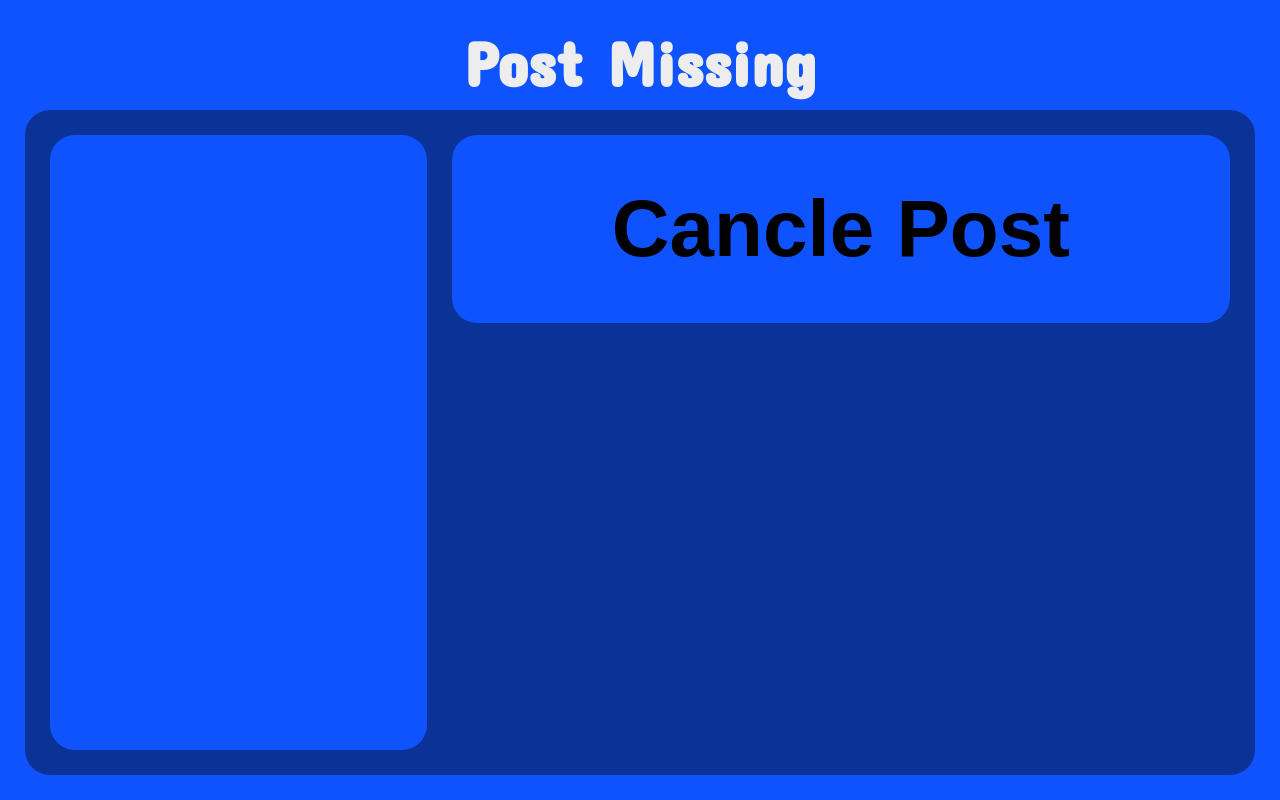
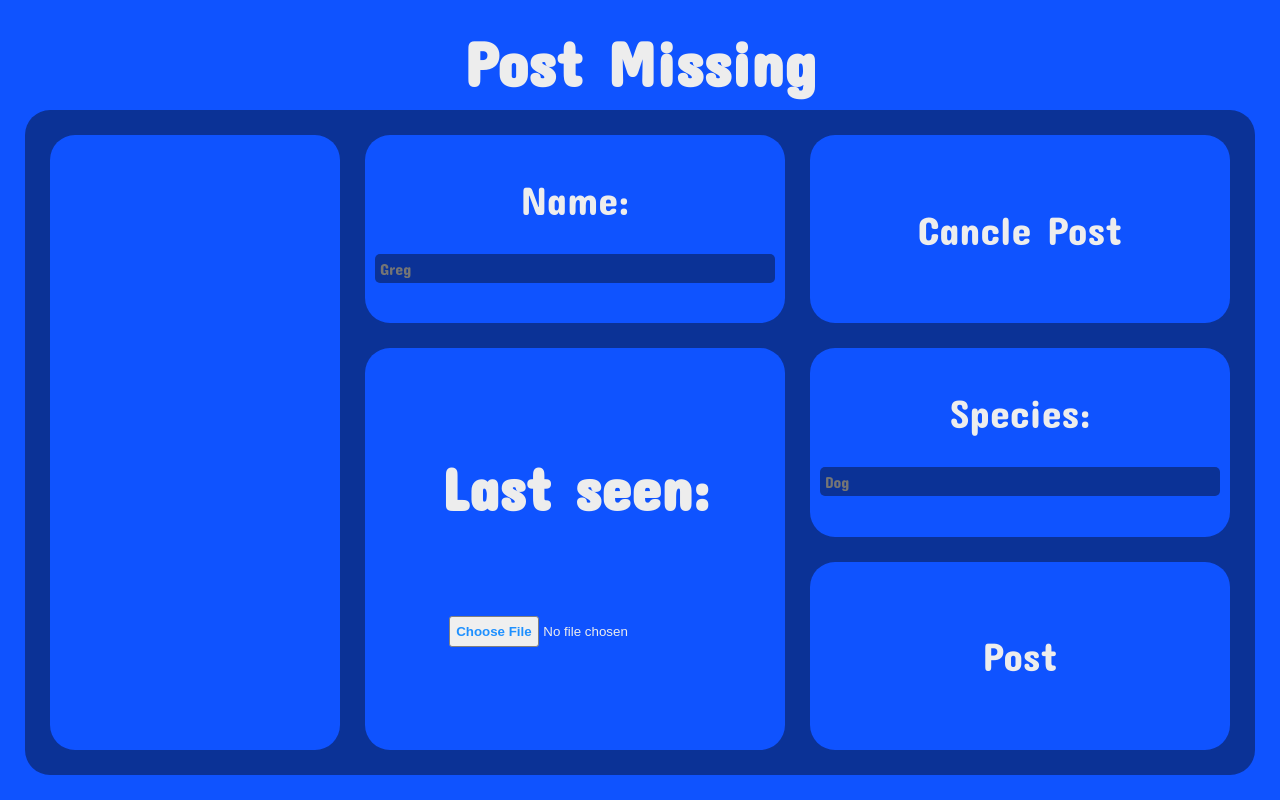
Before and after one commit to MCFan99/Pet_Search_and_Rescue, a Next.js app: page /PostMissing in a window 1280 px wide. Built offline with nearby package versions, Linux system fonts and the light colour scheme.

Commit message:
Edited Post Missing page to work for everyone

```diff
--- a/app/PostMissing/page.module.css
+++ b/app/PostMissing/page.module.css
@@ -55,8 +55,8 @@
     padding: 10px;
 }
 
-.page_return {
-    grid-column: 2 / 4;
+.page_add_name {
+    grid-column: 2 / 3;
     grid-row: 1 / 2;
     display: flex;
     background-color: var(--foreground);
@@ -68,3 +68,91 @@
     justify-content: space-evenly;
     padding: 10px;
 }
+
+.page_add_name>input {
+    border: none;
+    outline: none;
+    padding: 5px;
+    font-family: var(--main-font);
+    border-radius: 5px;
+    min-width: 400px;
+    font-size: 16px;
+    background-color: var(--tertiary);
+}
+
+.page_return {
+    grid-column: 3 / 4;
+    grid-row: 1 / 2;
+    display: flex;
+    background-color: var(--foreground);
+    border-radius: 25px;
+    padding: 10px;
+    font-size: 40px;
+    align-items: center;
+    flex-direction: column;
+    justify-content: space-evenly;
+    padding: 10px;
+    color: var(--text);
+}
+
+.page_add_location {
+    grid-column: 2 / 3;
+    grid-row: 2 / 4;
+    display: flex;
+    background-color: var(--foreground);
+    border-radius: 25px;
+    padding: 10px;
+    font-size: 40px;
+    align-items: center;
+    flex-direction: column;
+    justify-content: space-evenly;
+    padding: 10px;
+}
+
+input::file-selector-button {
+  font-weight: bold;
+  color: dodgerblue;
+  padding: 0.5em;
+  border: thin solid grey;
+  border-radius: 3px;
+}
+
+.page_species {
+    grid-column: 3 / 4;
+    grid-row: 2 / 3;
+    display: flex;
+    background-color: var(--foreground);
+    border-radius: 25px;
+    padding: 10px;
+    font-size: 40px;
+    align-items: center;
+    flex-direction: column;
+    justify-content: space-evenly;
+    padding: 10px;
+}
+
+.page_species>input {
+    border: none;
+    outline: none;
+    padding: 5px;
+    font-family: var(--main-font);
+    border-radius: 5px;
+    min-width: 400px;
+    font-size: 16px;
+    background-color: var(--tertiary);
+}
+
+.page_post {
+    grid-column: 3 / 4;
+    grid-row: 3 / 4;
+    display: flex;
+    background-color: var(--foreground);
+    border-radius: 25px;
+    padding: 10px;
+    font-size: 40px;
+    align-items: center;
+    flex-direction: column;
+    justify-content: space-evenly;
+    padding: 10px;
+    color: var(--text);
+}
--- a/app/PostMissing/page.tsx
+++ b/app/PostMissing/page.tsx
@@ -3,7 +3,7 @@ import style from "./page.module.css";
 import { redirect, useRouter } from "next/navigation";
 
 export default function PostMissing() {
-    const router = useRouter()
+    const router = useRouter();
     return (
         <div className={`${style.page} concert_one_regular`}>
             <div className={style.main}>
@@ -12,8 +12,23 @@ export default function PostMissing() {
                 </h1>
                 <div className={style.postmissing_container}>
                     <div className={style.page_add_image}></div>
-                    <button className={style.page_return} onClick={() => {redirect('https://silver-space-memory-wvp6pvr4rph9pwr-3000.app.github.dev')}}>
-                        <h1>Cancle Post</h1>
+                    <div className={`${style.page_add_name} concert_one_regular`}>
+                        <p>Name:</p>
+                        <input type="name" placeholder={"Greg"} onChange={(e) => {}} />
+                    </div>
+                    <button className={`${style.page_return} concert_one_regular`} onClick={() => {redirect('/')}}>
+                        <p>Cancle Post</p>
+                    </button>
+                    <div className={`${style.page_add_location} concert_one_regular`}>
+                        <h2>Last seen:</h2>
+                        <input id="avatar" type="file" name="avatar" accept="image/png, image/jpeg" />
+                    </div>
+                    <div className={`${style.page_species} concert_one_regular`}>
+                        <p>Species:</p>
+                        <input type="species" placeholder={"Dog"} onChange={(e) => {}} />
+                    </div>
+                    <button className={`${style.page_post} concert_one_regular`} onClick={() => {redirect('/')}}>
+                        <p>Post</p>
                     </button>
                 </div>
             </div>
--- a/components/MainMenu/MainMenu.module.css
+++ b/components/MainMenu/MainMenu.module.css
@@ -23,6 +23,7 @@
     flex-direction: column;
     justify-content: space-evenly;
     padding: 10px;
+    color: var(--text);
 }
 
 .mainmenu_posters {
@@ -51,4 +52,5 @@
     flex-direction: column;
     justify-content: space-evenly;
     padding: 10px;
+    color: var(--text);
 }
```
